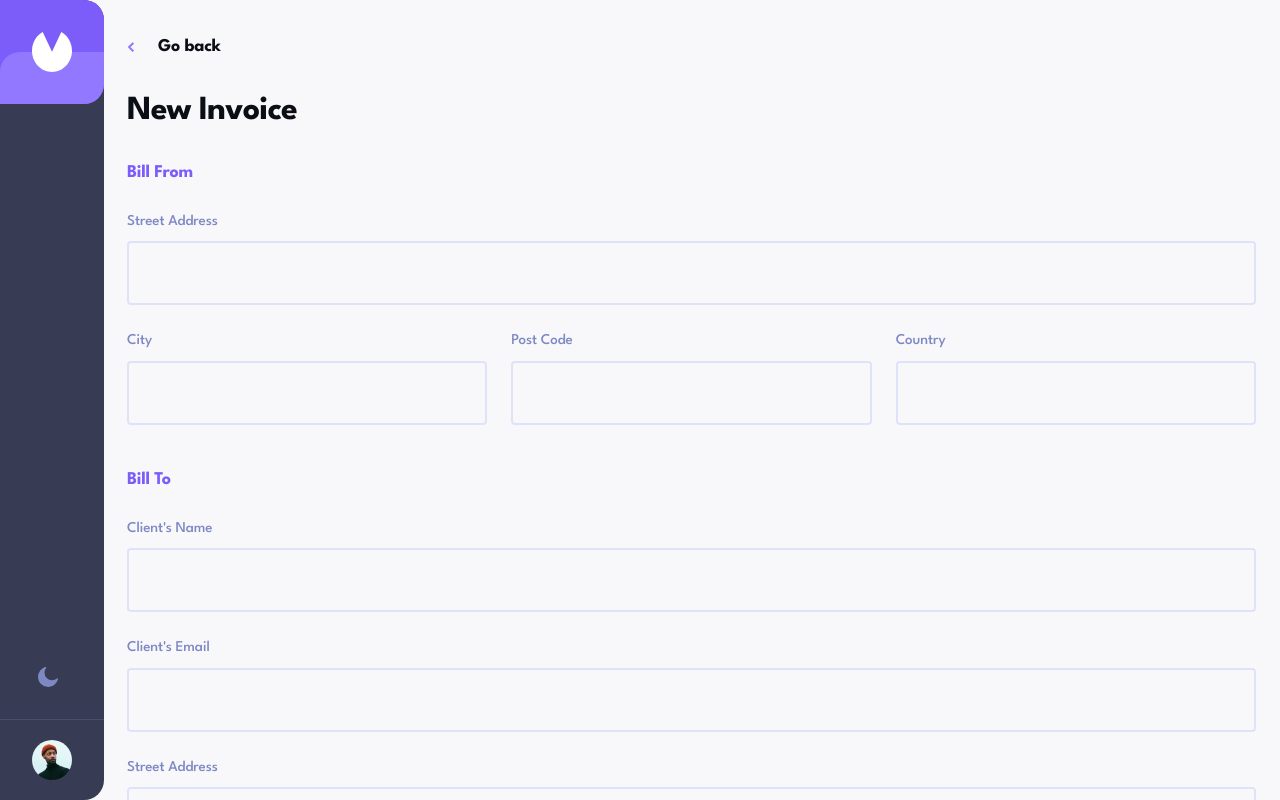
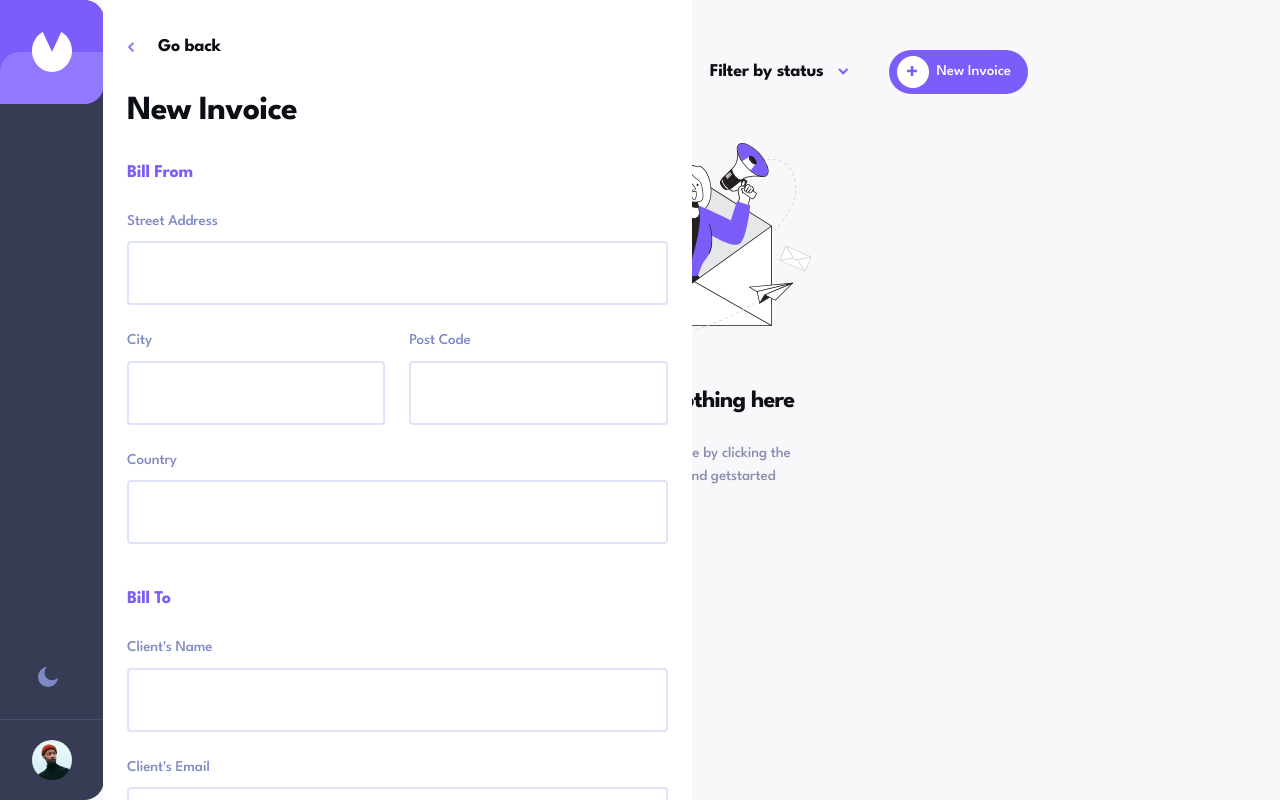
Before and after one commit to maahmoudhamada2/invoice-app, a React (Vite) app: page / in a window 1280 px wide. Both pictures are taken after a click on the button "New Invoice". Shown: the top 800 px of the page. Built offline with nearby package versions, Linux system fonts and the light colour scheme.

Commit message:
fix(invoice-form): fix form view ui's states

```diff
--- a/src/App.tsx
+++ b/src/App.tsx
@@ -5,12 +5,13 @@ import useAppUiStore from "./store/useAppUiStore";
 
 const App = () => {
   const view = useAppUiStore((state) => state.view);
+  const isOpenForm = useAppUiStore((state) => state.isOpenForm);
   return (
     <div className="flex flex-col xl:flex-row">
       <Header />
-      <main className="relative">
+      <main className="w-full relative">
         {view === "invoices" && <InvoicePage />}
-        {view === "form" && <InvoiceForm />}
+        {isOpenForm && <InvoiceForm />}
       </main>
     </div>
   );
--- a/src/features/invoices/InvoiceForm.view.tsx
+++ b/src/features/invoices/InvoiceForm.view.tsx
@@ -14,31 +14,43 @@ const InvoiceForm = () => {
   // const formMethods = useInvoiceForm();
   const methods = useForm({ resolver: zodResolver(formSchema) });
   const createNewInvoice = useInvoicesStore((state) => state.createNewInvoice);
-  const returnHome = useAppUiStore((state) => state.returnHome);
+  const openForm = useAppUiStore((state) => state.openForm);
+  const closeForm = useAppUiStore((state) => state.closeForm);
+
   const {
     formState: { errors },
   } = methods;
 
   return (
-    <div className="px-6 pt-8.25 flex flex-col gap-5.5">
+    <div className="absolute top-0">
+      <div className="min-h-screen overflow-y-scroll w-[50%] bg-white px-6 pt-8.25 flex flex-col gap-5.5">
         <header className="flex flex-col gap-6.5 text-main">
           <button
-          onClick={() => returnHome()}
+            onClick={() => closeForm()}
             className="text-body-bold flex items-center gap-6">
-          <img src={arrowLeft} alt="A blue magnet arrow points to left side" />
+            <img
+              src={arrowLeft}
+              alt="A blue magnet arrow points to left side"
+            />
             Go back
           </button>
           <h2 className="text-heading">New Invoice</h2>
         </header>
         <FormProvider {...methods}>
           <form
-          onSubmit={methods.handleSubmit((data) => createNewInvoice(data))}
+            onSubmit={methods.handleSubmit((data) => {
+              createNewInvoice(data);
+              closeForm();
+            })}
             className="">
             <FieldSet
               title="Bill From"
               fields={invoiceFieldsConfig.senderFields}
             />
-          <FieldSet title="Bill To" fields={invoiceFieldsConfig.clientFields} />
+            <FieldSet
+              title="Bill To"
+              fields={invoiceFieldsConfig.clientFields}
+            />
             <FieldSet fields={invoiceFieldsConfig.metaFields} />
             <ProjectItems />
             {Object.keys(errors).length !== 0 && (
@@ -51,6 +63,7 @@ const InvoiceForm = () => {
           </form>
         </FormProvider>
       </div>
+    </div>
   );
 };
 
--- a/src/store/useAppUiStore.ts
+++ b/src/store/useAppUiStore.ts
@@ -7,7 +7,9 @@ interface AppUiState {
   isList: boolean;
   isDelPrompt: boolean;
   selectedInvoiceId: string | null;
+  isOpenForm: boolean;
   openForm: () => void;
+  closeForm: () => void;
   returnHome: () => void;
   showInvoice: (invoiceId: string) => void;
   toggleDelPrompt: () => void;
@@ -18,8 +20,10 @@ const useAppUiStore = create<AppUiState>((set) => ({
   isList: true,
   isDelPrompt: false,
   selectedInvoiceId: null,
+  isOpenForm: false,
 
-  openForm: () => set({ view: "form" }),
+  openForm: () => set({ isOpenForm: true }),
+  closeForm: () => set({ isOpenForm: false }),
   returnHome: () => set({ isList: true, view: "invoices" }),
   showInvoice: (invoiceId) => {
     console.log(`DEBUG - AppUi - store - invoiceId = `, invoiceId);
```
Lines whose indentation alone changed are shown as unchanged.
